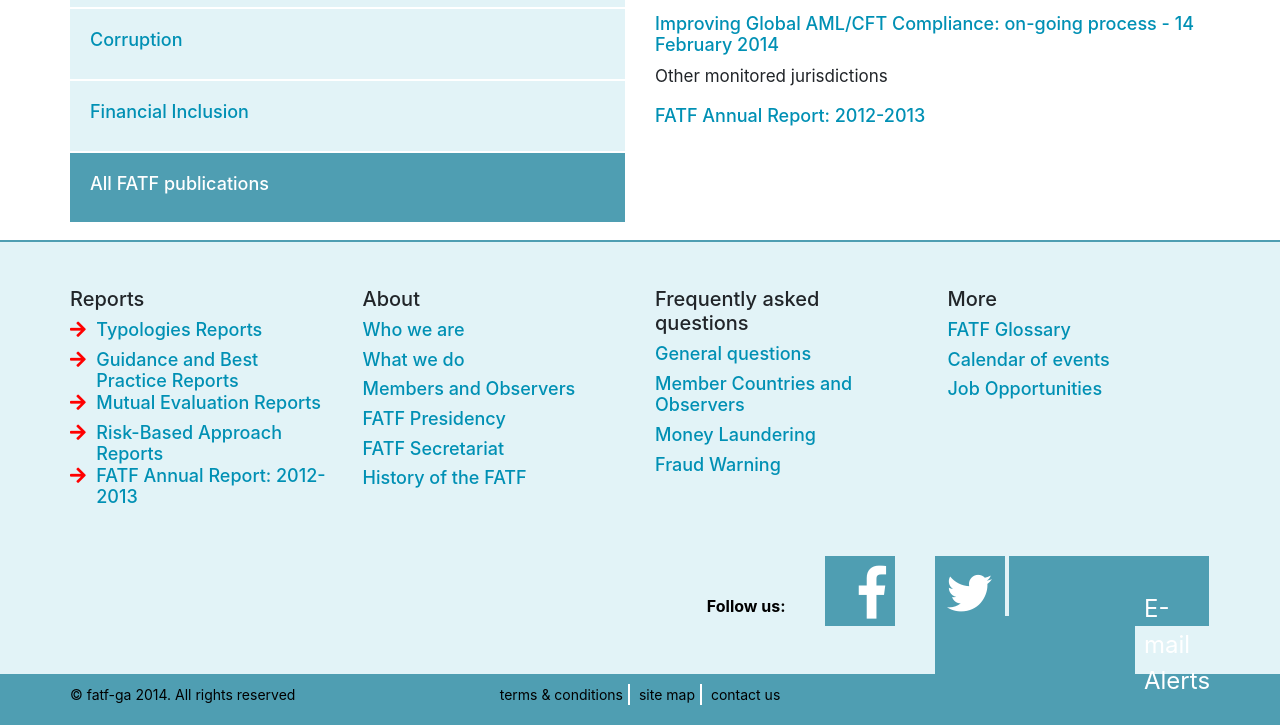
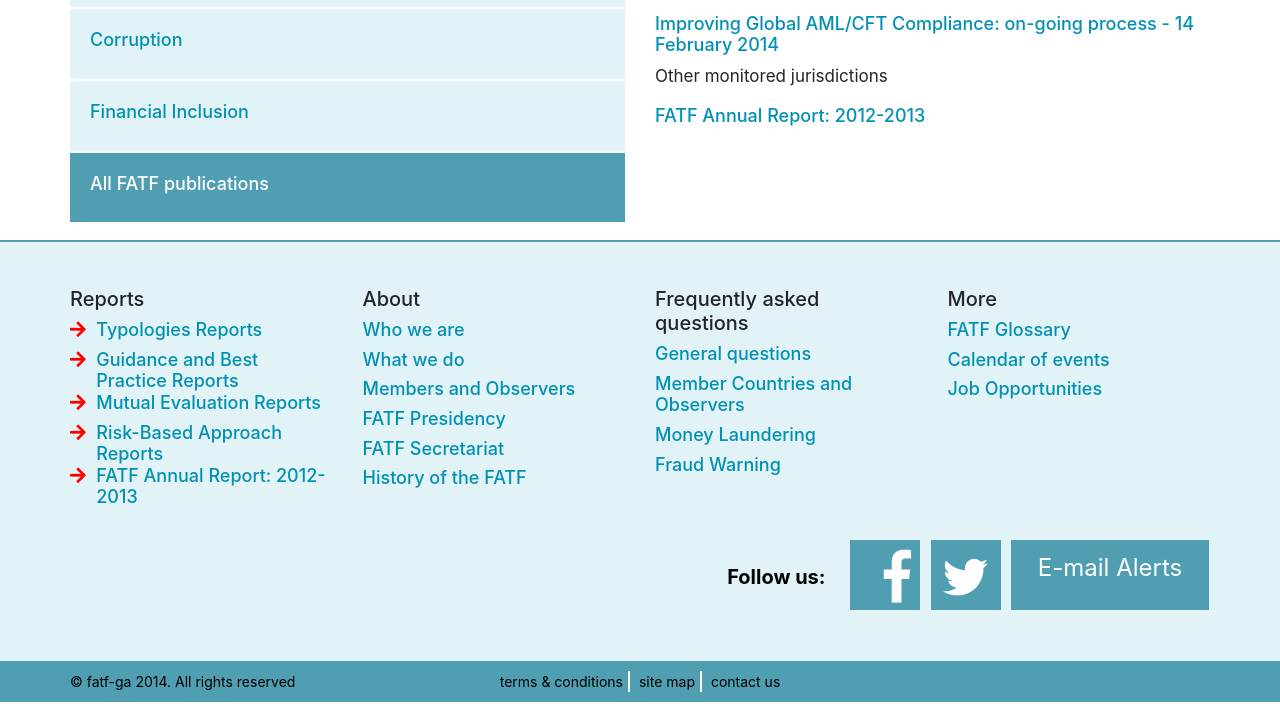
Before and after one commit to GU-RAM/project-X, a plain HTML site: page index.html in a window 1280 px wide. Shown: the part 1196-1921 px from the top of the page. After the commit the page ends 1898 px from the top, so only its background shows below. Drawn offline with nearby package versions, Linux system fonts and the light colour scheme.

Commit message:
few changes

```diff
--- a/assets/css/style.css
+++ b/assets/css/style.css
@@ -124,6 +124,7 @@ form.example button:hover {
 .menu-list a {
 	display: block;
 	padding: 5px;
+	color: #fff;
 }
 
 .menu-list a:hover {
@@ -131,9 +132,6 @@ form.example button:hover {
 	text-decoration: none;
 }
 
-.menu-list a:visited {
-	color: #fff;
-}
 .menu-parent:hover .menu-list {
 	display: inline-block;
 }
@@ -247,51 +245,52 @@ form.example button:hover {
 
 
 .footer-lists {
-	padding-left: 0
+	padding-left: 0;
 }
 
-.contact span {
-	margin-left: 10px;
+.contact ul {
+	margin-bottom: 0;
+	padding-left: 0;
 }
 
-.follow {
+.contact ul li {
+	display: inline-block;
+	vertical-align: top;
+}
+
+#follow {
 	color: #000;
 	font-weight: bold;
+	font-size: 20px;
 }
 
-footer span.fab {
+.contact ul span {
+	display: block;
+	padding-top: 10px;
+	margin-left: 6px;
 	font-size: 40px;
 	text-align: center;
 	color: #fff;
 	width: 56px;
 	height: 56px;
-	padding-left: 25px;
-	padding-top: 10px;
 	background-color: rgb(79, 158, 178);
 }
 
 
-footer span.fa-twitter {
-	font-size: 35px;
-	padding-left: 0;
-	vertical-align: top;
+.contact ul li:last-child span {
+	width: 160px;
 }
 
-.contact a {
-	display: inline-block;
-	vertical-align: top;
-	position: relative;
-	width: 160px;
-	height: 56px;
-	font-size: 20px;
-	color: #fff;
-	background-color: rgb(79, 158, 178);
+.contact ul a .fa-facebook-f {
+	padding-left: 25px;
 }
 
-.e-mail {
-	position: absolute;
-	top: 50%;
-	left: 50%;
+.contact ul .fa-twitter {
+	font-size: 35px;
+}
+
+#e-mail {
+	font-size: 20px;
 }
 
 .last-part {
@@ -300,9 +299,7 @@ footer span.fa-twitter {
 	background-color: rgb(79, 158, 178);
 }
 
-.last-info {
-	margin-bottom: 10px;
-}
+
 
 .last-info li {
 	display: inline-block;
@@ -344,7 +341,7 @@ footer span.fa-twitter {
     }
 
     .menu-search {
-    	flex-basis: 50%;
+    	width: 50%;
     	margin-right: 0;
     }
 
@@ -382,7 +379,7 @@ footer span.fa-twitter {
 	.menu-list {
 		position: static;
 		font-size: 22px;
-		background-color: initial;
+		background-color: rgb(79, 158, 178);
 		box-shadow: 0 0 0;
 	}
 
@@ -394,6 +391,15 @@ footer span.fa-twitter {
 	.menu,
 	.menu-text {
 		display: none;
+	}
+
+	.latest-newses {
+		display: flex;
+		flex-direction: column;
+	}
+
+	.full-story {
+		margin-top: auto;
 	}
 
 	.main-footer {
@@ -409,26 +415,28 @@ footer span.fa-twitter {
 	    width: 10%;
    }
 
-   .contact span {
-	    margin-left: 35px;
+   #follow {
+   	    margin-top: 25px;
+   	    margin-right: 20px
    }
 
-   footer span.fab {
+   .contact ul span {
 	   font-size: 53px;
 	   width: 70px;
 	   height: 70px;
    }
 
-    footer span.fa-twitter {
+    .contact ul li:nth-child(3n) span {
     	font-size: 45px;
     	padding-top: 15px;
     }
 
-    .contact a {
-    	width: 200px;
-    	height: 70px;
+    #e-mail {
+    	width: 198px;
     	font-size: 24px;
     }
+
+}
 
 @media only screen and (min-width: 992px) {
 	.main-header {
--- a/index.html
+++ b/index.html
@@ -67,16 +67,16 @@
     	<div class="container-fluid">
 	            <h1 class="latest-n-h">Latest News</h1>
 	       <div class="row">
-	       	 <div class="col-md-6 col-lg-3">
+	       	 <div class="col-md-6 col-lg-3 latest-newses">
 	       	    <img class='d-none d-md-block' src="assets/images/img-1.png" alt=''>
 				<h2 class="h-2">FATF Targeted Financial Sanctions Expert's meeting</h2>
 				<p class="date">23 June 2014</p>
 				<p>If implemented effectively, targeted financial sanctions are an important means to deprive terrorists and proliferation financers of their funds thereby protecteng citicens from the </p>
-				<p class="full-story"><a href="">(...)Read more</a></p>
+				<p class="full-story mt-auto"><a href="">(...)Read more</a></p>
 				<hr class="d-md-none">
 			  </div> <!-- column end -->
 
-			  <div class="col-md-6 col-lg-3">
+			  <div class="col-md-6 col-lg-3 latest-newses">
 			  	<img class='d-none d-md-block' src="assets/images/img-2.png" alt=''>
 				<h2 class="h-2">FATF Public Statement - 17 June 2014</h2>
 				<p class="date">16 June 2014</p>
@@ -85,7 +85,7 @@
 				<hr class="d-md-none">
 			  </div> <!-- column end -->
 
-			  <div class="col-md-6 col-lg-3">
+			  <div class="col-md-6 col-lg-3 latest-newses">
 			  	<img class='d-none d-md-block' src="assets/images/img-3.png" alt=''>
 				<h2 class="h-2">CFATF decides to call for counter measures against Guyana and recognises significant progress made by Belize</h2>
 				<p class="date">15 June 2014</p>
@@ -94,7 +94,7 @@
 				<hr class="d-md-none">
 			  </div> <!-- column end -->
 
-			  <div class="col-md-6 col-lg-3">
+			  <div class="col-md-6 col-lg-3 latest-newses">
 			  	<img class='d-none d-md-block' src="assets/images/img-4.png" alt=''>
 				<h2 class="h-2">Bosnia and Herzogovina: lack of progress in adopting legislation</h2>
 				<p class="date">7 June 2014</p>
@@ -205,32 +205,26 @@
     					<li><h2><a href="">Job Opportunities</a></h2></li>
     				</ul>
     			</div><!-- col end -->
-    			<div class="col">
-    				<h1></h1>
-    				<ul class="footer-lists">
-    					<li><h2><a href=""></a></h2></li>
-    					<li><h2><a href=""></a></h2></li>
-    					<li><h2><a href=""></a></h2></li>
-    				</ul>
-    			</div><!-- col end -->
     		</div> <!-- row end -->
     	</div> <!-- container end -->
 
        	<div class="container-fluid justify-content-end mb">
 	       	<div class="row">
 		    	<div class="contact mx-auto mr-md-3">
-    	    <span class="follow d-block mb-2 mb-md-0 d-md-inline-block">Follow us:</span>
-    		<span class="fab fa-facebook-f"></span>
-    		<span class="fab fa-twitter"><a href=""></a></span>
-    		<a href=""><span class="e-mail">E-mail Alerts</span></a>
+			    	<ul>
+			    	  <li class="d-block mb-3 d-md-inline-block"><h3 id='follow'>Follow us:</h3> </li>
+			    	  <li><a href=""> <span class="ml-0 fab fa-facebook-f"></span></a></li>
+			    	  <li><a href=""> <span class="fab fa-twitter"></span></a></li>
+			    	  <li><a href=""> <span id="e-mail">E-mail Alerts</span></a></li>
+			    	</ul>
 		        </div>
 	    	</div>
     	</div>
 
     	<div class="container-fluid last-part mt-4 mt-md-5">
     		<div class="row">
-    			<div class="col-12 text-center col-md-6 order-md-2  text-md-right col-lg-4 px-lg-0 text-lg-center ">
-    			<ul class="last-info  ">
+    			<div class="col-12 text-center col-md-6 order-md-2  text-md-right col-lg-4 px-lg-0 text-lg-center justify-content-center">
+    			<ul class="last-info my-0">
     				<li><a href="">terms & conditions</a></li>
     				<li><a href="">site map</a></li>
     				<li><a href="">contact us</a></li>
@@ -241,12 +235,12 @@
     			    © fatf-ga 2014. All rights reserved
     		      </div>
     		    </div>
-    		  <!-- </div> -->
     		</div>
     	</div>
 
     </footer>
 
+<!-- <script src='js'></script> -->
 <script src="https://code.jquery.com/jquery-3.3.1.slim.min.js" integrity="sha384-q8i/X+965DzO0rT7abK41JStQIAqVgRVzpbzo5smXKp4YfRvH+8abtTE1Pi6jizo" crossorigin="anonymous"></script>
 <script src="https://cdnjs.cloudflare.com/ajax/libs/popper.js/1.14.6/umd/popper.min.js" integrity="sha384-wHAiFfRlMFy6i5SRaxvfOCifBUQy1xHdJ/yoi7FRNXMRBu5WHdZYu1hA6ZOblgut" crossorigin="anonymous"></script>
 <script src="https://stackpath.bootstrapcdn.com/bootstrap/4.2.1/js/bootstrap.min.js" integrity="sha384-B0UglyR+jN6CkvvICOB2joaf5I4l3gm9GU6Hc1og6Ls7i6U/mkkaduKaBhlAXv9k" crossorigin="anonymous"></script>
```
Lines whose indentation alone changed are shown as unchanged.
